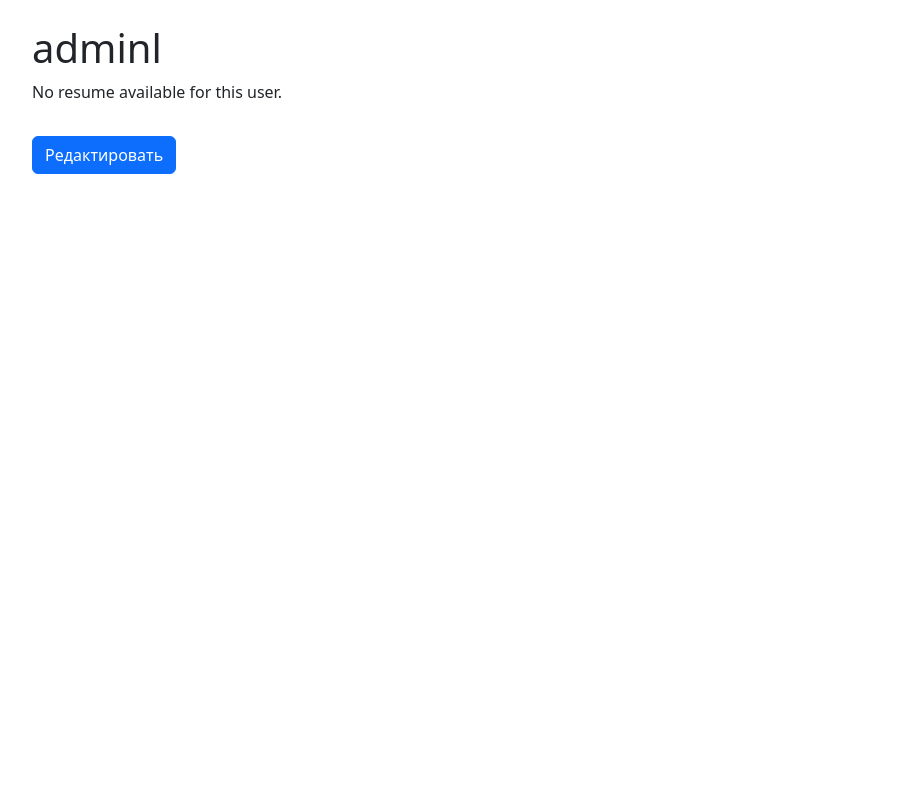
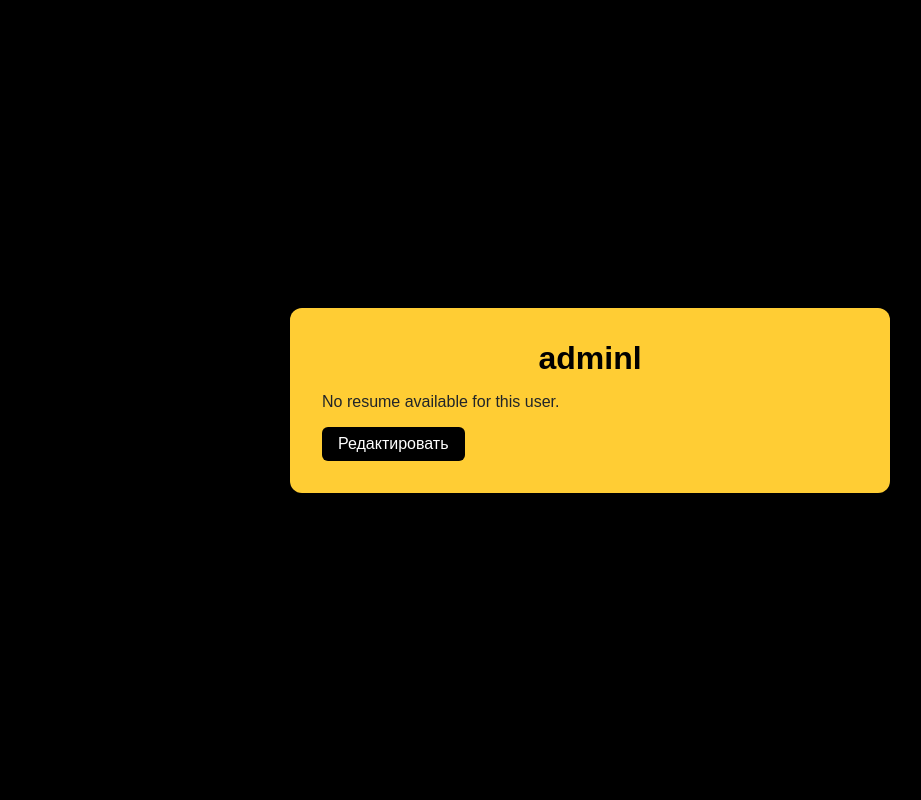
Before and after one commit to zzhaann/FindIT, a Django app: page /worker/9/ in a window 1280 px wide. Shown: the whole page, without its empty margins (50-971 px from the left). Run offline with Django 4.2, Linux system fonts and the light colour scheme; data comes from the database, SQL or seed files in the repository.

Commit message:
edir_resume and worker_profile

```diff
--- /dev/null
+++ b/findit/main/static/main/css/worker_profile.css
@@ -0,0 +1,72 @@
+* {
+    box-sizing: border-box;
+    margin: 0;
+    padding: 0;
+}
+
+body {
+    background-color: rgb(0, 0, 0);
+    min-height: 100vh;
+    display: flex;
+    align-items: center;
+    justify-content: center;
+    font-family: Arial, sans-serif;
+    color: #212529;
+}
+
+.container {
+    background: rgb(255, 205, 52);
+    padding: 2rem;
+    border-radius: 12px;
+    box-shadow: 0 4px 10px rgb(0, 0, 0);
+    max-width: 600px;
+    width: 100%;
+}
+
+h1 {
+    text-align: center;
+    font-size: 2rem;
+    margin-bottom: 1rem;
+    color: #000000;
+}
+
+p {
+    margin-bottom: 1rem;
+    font-size: 1rem;
+}
+
+a {
+    text-decoration: none;
+    color: #000000;
+}
+
+a:hover {
+    text-decoration: underline;
+}
+
+.btn-primary {
+    background-color: #000000;
+    border-color: #000000;
+    color: #ffffff;
+    display: inline-block;
+    padding: 0.5rem 1rem;
+    text-align: center;
+    border-radius: 6px;
+    transition: background-color 0.3s ease, border-color 0.3s ease, color 0.3s ease;
+}
+
+
+.container {
+    background: rgb(255, 205, 52);
+    backdrop-filter: blur(10px);
+    padding: 2rem;
+    border-radius: 12px;
+    box-shadow: 0 4px 10px rgb(0, 0, 0);
+    max-width: 600px;
+    width: 100%;
+    transition: box-shadow 0.3s ease;
+}
+
+.container:hover {
+    box-shadow: 0 8px 20px rgba(255, 165, 0, 0.8);
+}
--- a/findit/main/templates/main/edit_resume.html
+++ b/findit/main/templates/main/edit_resume.html
@@ -1,10 +1,12 @@
 <!doctype html>
 <html lang="en">
 <head>
+    {% load static %}
     <meta charset="UTF-8">
     <meta name="viewport" content="width=device-width, initial-scale=1.0">
     <title>Редактирование резюме</title>
     <link rel="stylesheet" href="https://cdn.jsdelivr.net/npm/bootstrap@5.3.3/dist/css/bootstrap.min.css">
+    <link rel="stylesheet" href="{% static 'main/css/edit_resume.css' %}">
 </head>
 <body>
 <div class="container mt-4">
--- a/findit/main/templates/main/worker_profile.html
+++ b/findit/main/templates/main/worker_profile.html
@@ -1,10 +1,11 @@
 <!doctype html>
 <html lang="en">
 <head>
+    {% load static %}
     <meta charset="UTF-8">
     <meta name="viewport" content="width=device-width, initial-scale=1.0">
     <title>{{ worker.username }}'s Profile</title>
-    <link rel="stylesheet" href="https://cdn.jsdelivr.net/npm/bootstrap@5.3.3/dist/css/bootstrap.min.css">
+    <link rel="stylesheet" href="{% static 'main/css/worker_profile.css' %}">
 </head>
 <body>
 <div class="container mt-4">
```
Also changed, not shown: findit/main/static/main/css/edit_resume.css (added, +55 -0 lines).
